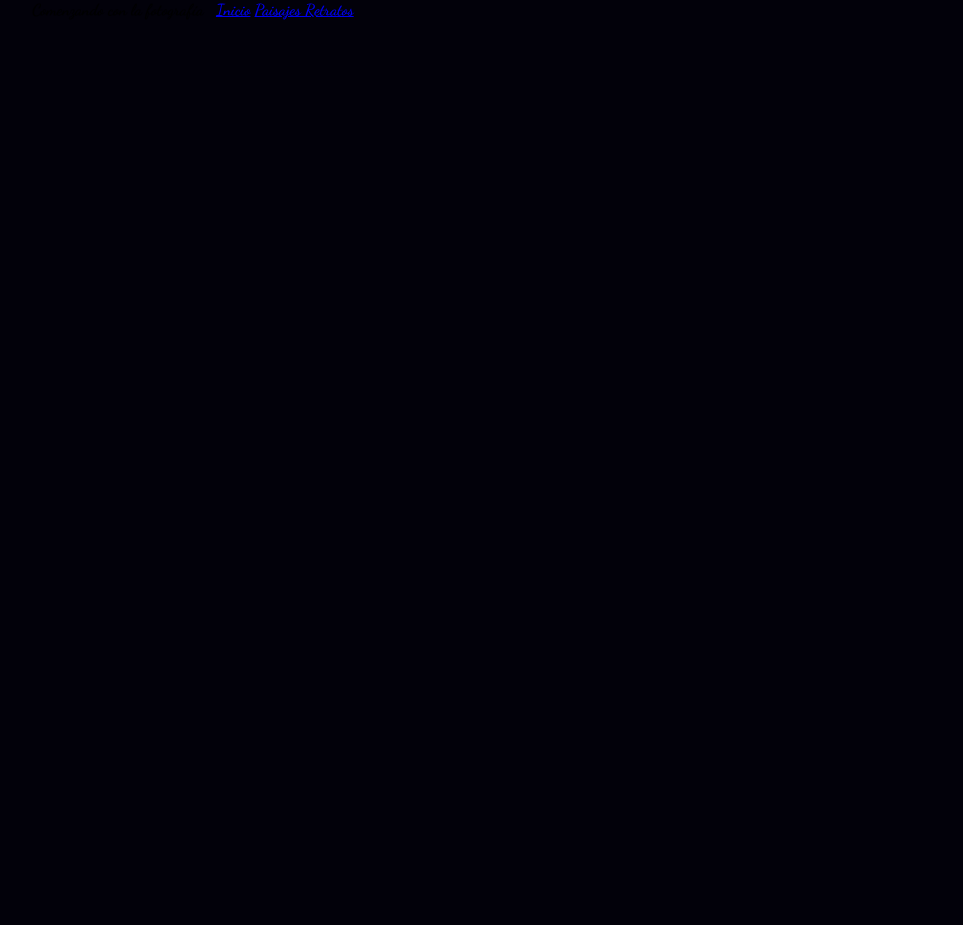
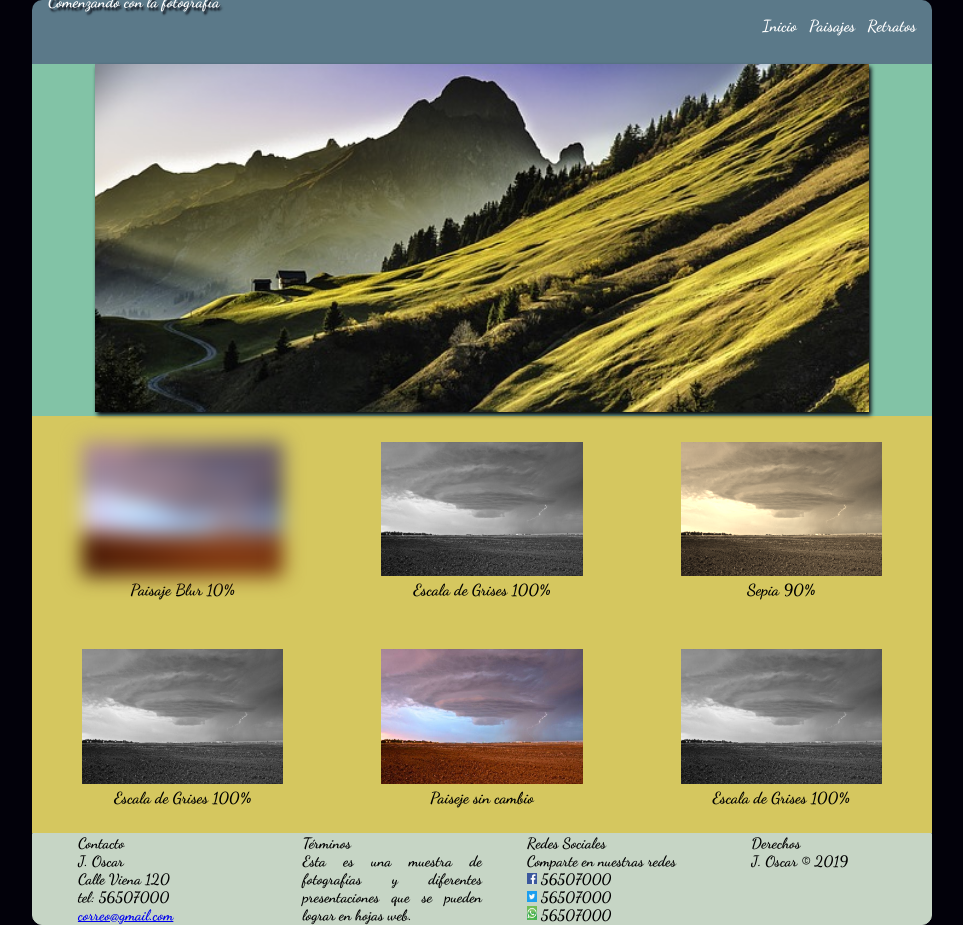
Before and after one commit to JOscar52/M2-Ev-Foto, a plain HTML site: page paisajes.html in a window 1280 px wide. Shown: the whole page, without its empty margins (158-1121 px from the left). Before the commit the page ends 800 px from the top, so only its background shows below. Drawn offline with Linux system fonts and the light colour scheme; a web font is replaced by a local one.

Commit message:
Update paisajes.html
Cambios del 31 de Octubre 2019

```diff
--- a/paisajes.html
+++ b/paisajes.html
@@ -1,26 +1,121 @@
+
 <!DOCTYPE html>
-
 <html>
   <head>
     <link href="http://allfont.es/allfont.css?fonts=dancing-script-ot" rel="stylesheet" type="text/css" />
     <meta charset="utf-8">
+    <meta name="viewport" content="width=device-width, user-scalable=no">
     <title>Fotografía</title>
     <link rel="stylesheet" href="css/estilos.css">
   </head>
   <body>
     <header>
-      <div class="indice">
-        <!--<aside id="enc">-->
-        <t class="enc"> Comenzando con la fotografía</t>
+      <div class="contenedor">
 
-        <!--</aside>-->
-        <img src="img/flor.jpg" alt="">
-        <img src="img/orq.jpg" alt="">
-        <a class="enchead" href="index.html" target="_self">Inicio</a>
-        <a class="enchead" href="paisajes.html" target="_self">Paisajes     </a>
-        <a class="enchead" href="retratos.html" target="_self">Retratos</a>
+          <div class="c1">
+            &emsp;Comenzando con la fotografía
+          </div>
+
+          <div class="c2">
+            <a class="enchead" href="index.html" target="_self">&nbsp;Inicio</a>
+            <a class="enchead" href="paisajes.html" target="_self">&ensp;Paisajes     </a>
+            <a class="enchead" href="retratos.html" target="_self">&ensp;Retratos&emsp;</a>
+          </div>
+      </div>
+    </header>
+    <div class="imgp">
+      <img src="img/imagen4.jpg" alt="Monte">
+    </div>
+    <div class="cont2dib">
+      <div class="img11">
+        <figure>
+          <a class="enchead" href="paisajes.html" target="_self">
+            <img src="img/paisaje.jpg" alt="paisaje">
+          </a>
+          <figcaption class="pdib">Paisaje Blur 10%</figcaption>
+        </figure>
       </div>
 
-    </header>
+      <div class="img12">
+        <figure>
+          <a class="enchead" href="paisajes.html" target="_self">
+            <img src="img/paisaje.jpg" alt="paisaje">
+          </a>
+          <figcaption class="pdib">Escala de Grises 100%</figcaption>
+        </figure>
+      </div>
+
+      <div class="img13">
+        <figure>
+          <a class="enchead" href="paisajes.html" target="_self">
+            <img src="img/paisaje.jpg" alt="paisaje">
+          </a>
+          <figcaption class="pdib">Sepia 90%</figcaption>
+        </figure>
+      </div>
+
+      <div class="img21">
+        <figure>
+          <a class="enchead" href="paisajes.html" target="_self">
+            <img src="img/paisaje.jpg" alt="paisaje">
+          </a>
+          <figcaption class="pdib">Escala de Grises 100%</figcaption>
+        </figure>
+      </div>
+
+      <div class="img22">
+        <figure>
+          <a class="enchead" href="paisajes.html" target="_self">
+            <img src="img/paisaje.jpg" alt="paisaje">
+          </a>
+          <figcaption class="pdib">Paiseje sin cambio</figcaption>
+        </figure>
+      </div>
+
+      <div class="img23">
+        <figure>
+          <a class="enchead" href="paisajes.html" target="_self">
+            <img src="img/paisaje.jpg" alt="paisaje">
+          </a>
+          <figcaption class="pdib">Escala de Grises 100%</figcaption>
+        </figure>
+      </div>
+
+    </div>
+
+    </div>
+
+    <footer>
+      <div class="piepag">
+        <div class="pag1">
+          <strong>Contacto</strong><br>
+           J. Oscar <br>
+           Calle Viena 120 <br>
+           tel: 56507000 <br>
+           <a href="mailto:micorreo@gmail.com">correo@gmail.com</a>
+        </div><br>
+        <div class="pag2">
+          <strong>Términos</strong><br>
+           Esta es una muestra de fotografías y
+           <strong>diferentes presentaciones</strong> que se pueden lograr
+           en hojas web.
+        </div><br>
+        <div class="pag3">
+          <strong>Redes Sociales</strong><br>
+           Comparte en nuestras redes <br>
+           <img src="logo/facebook.jpg" alt="facebook" width="10vw">
+           56507000 <br>
+           <img src="logo/twitter.jpg" alt="twitter" width="10vw">
+           56507000 <br>
+           <img src="logo/whatsapp.jpg" alt="whatsapp" width="10vw">
+           56507000
+        </div><br>
+        <div class="pag4">
+          <strong>Derechos</strong><br>
+           J. Oscar © 2019
+        </div>
+
+      </div>
+    </footer>
   </body>
 </html>
```
